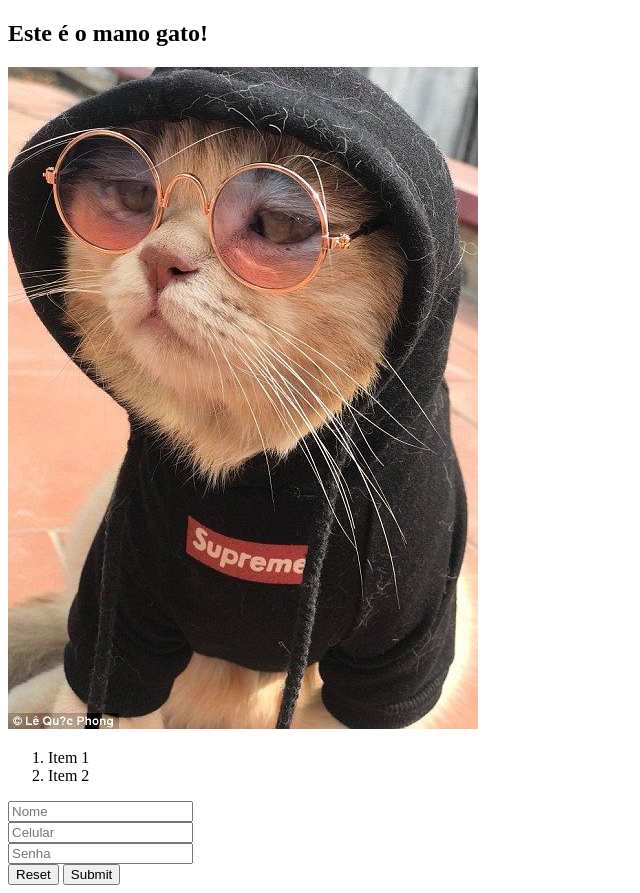
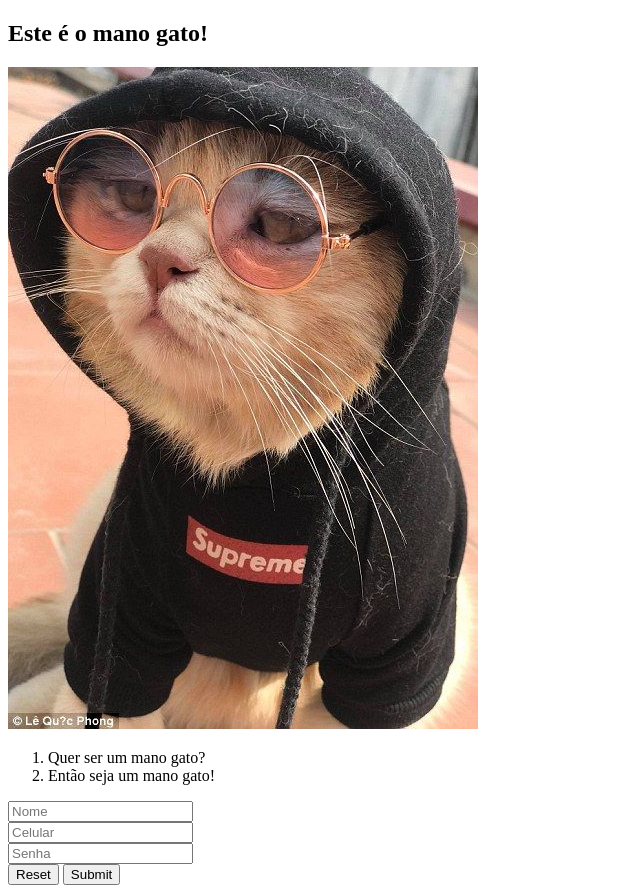
Before and after one commit to Mkpires/manogato, a plain HTML site: page index.html in a window 1280 px wide. Shown: the whole page, without its empty margins (0-640 px from the left). Drawn offline with Linux system fonts and the light colour scheme.

Commit message:
Update index.html

```diff
--- a/index.html
+++ b/index.html
@@ -11,8 +11,8 @@
     <img src="gato.jpeg.jpeg" />
 
     <ol>
-        <li> Item 1 </li>
-        <li> Item 2 </li>
+        <li> Quer ser um mano gato? </li>
+        <li> Então seja um mano gato! </li>
     </ol>
     <form>
         <input type="text" placeholder="Nome"> <br>
```
